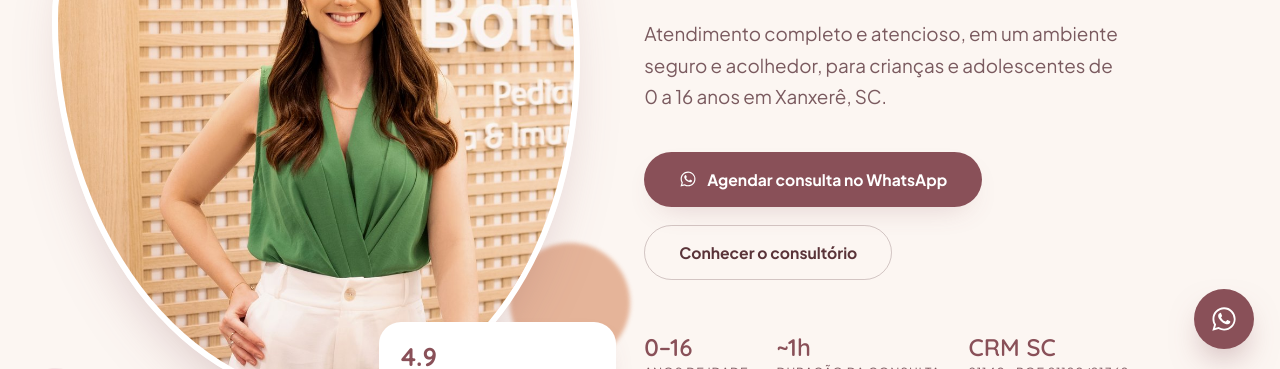
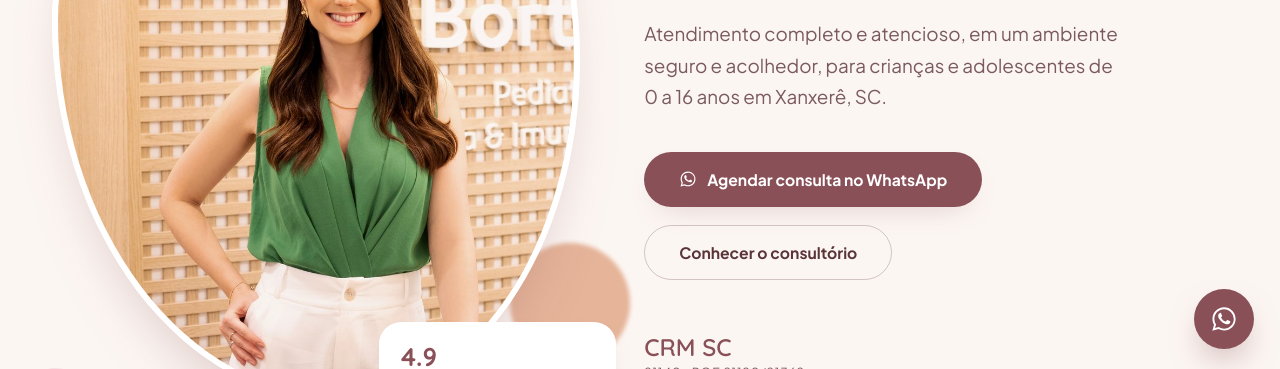
Before and after one commit to vivienvital/Dra-Debora-Bortoluzzi, a plain HTML site: page index.html in a window 1280 px wide. Shown: the part 425-794 px from the top of the page. Drawn offline with Linux system fonts and the light colour scheme.

Commit message:
Remove os destaques de idade e duração do topo
Co-Authored-By: Claude Opus 5.5 <noreply@anthropic.com>

```diff
--- a/index.html
+++ b/index.html
@@ -522,8 +522,6 @@
         <a href="#ambiente" class="btn btn-ghost">Conhecer o consultório</a>
       </div>
       <div class="hero-badges">
-        <div class="badge"><b>0–16</b><span>Anos de idade</span></div>
-        <div class="badge"><b>~1h</b><span>Duração da consulta</span></div>
         <div class="badge"><b>CRM SC</b><span>21140 · RQE 21190/21369</span></div>
       </div>
     </div>
```
